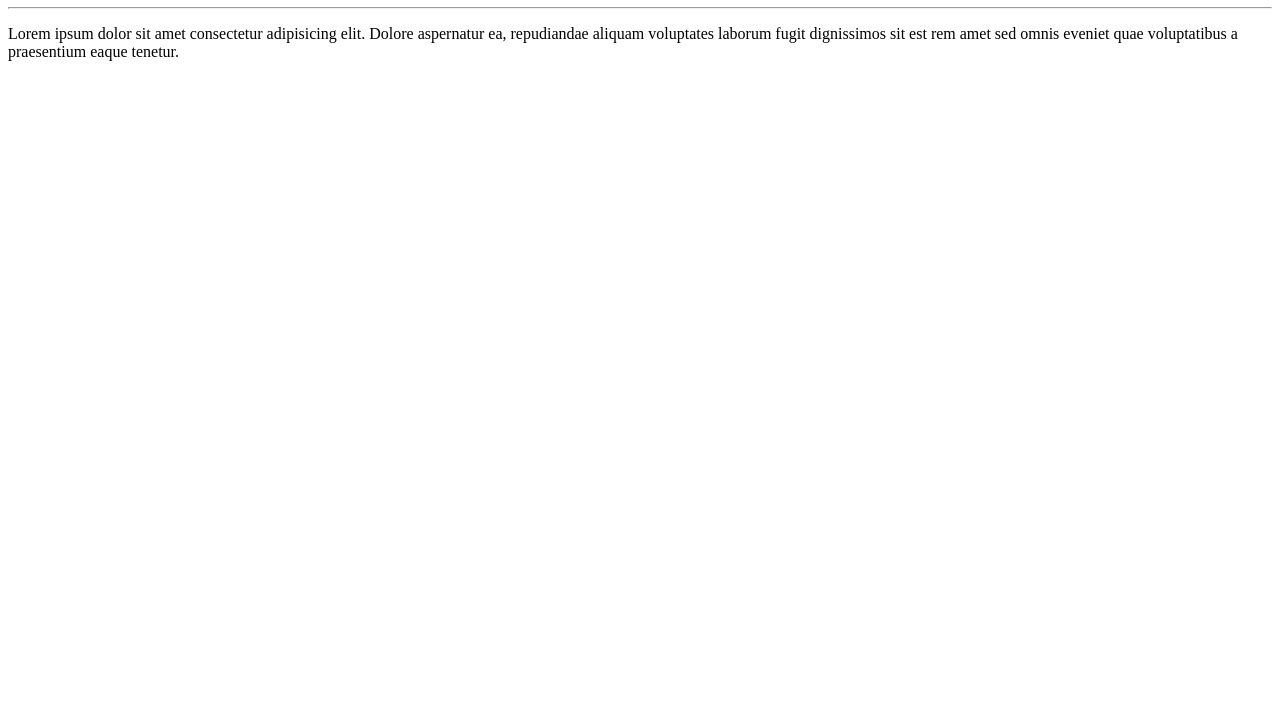
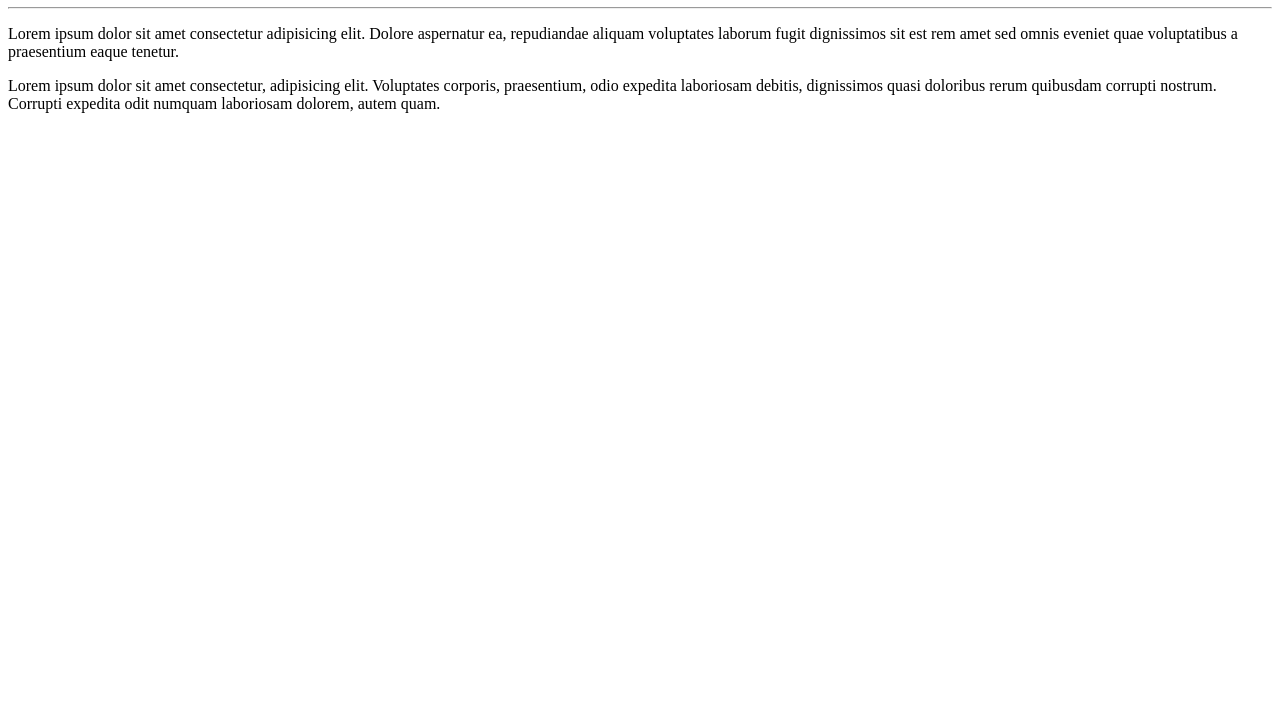
Before and after one commit to RenatoFontinelles/ola-mundo, a plain HTML site: page site-exemplo/index.html in a window 1280 px wide. Shown: the part 73-800 px from the top of the page. Drawn offline with Linux system fonts and the light colour scheme.

Commit message:
adicionei um parágrafo

```diff
--- a/site-exemplo/index.html
+++ b/site-exemplo/index.html
@@ -13,6 +13,8 @@
     Dolore aspernatur ea, repudiandae aliquam
     voluptates laborum fugit dignissimos sit est rem amet sed omnis
     eveniet quae voluptatibus a praesentium eaque tenetur.</p>
+    <p> Lorem ipsum dolor sit amet consectetur, adipisicing elit. Voluptates corporis, praesentium, odio expedita laboriosam debitis, dignissimos quasi doloribus rerum quibusdam corrupti nostrum.
+        Corrupti expedita odit numquam laboriosam dolorem, autem quam.</p>
 
 </body>
 </html>
```
